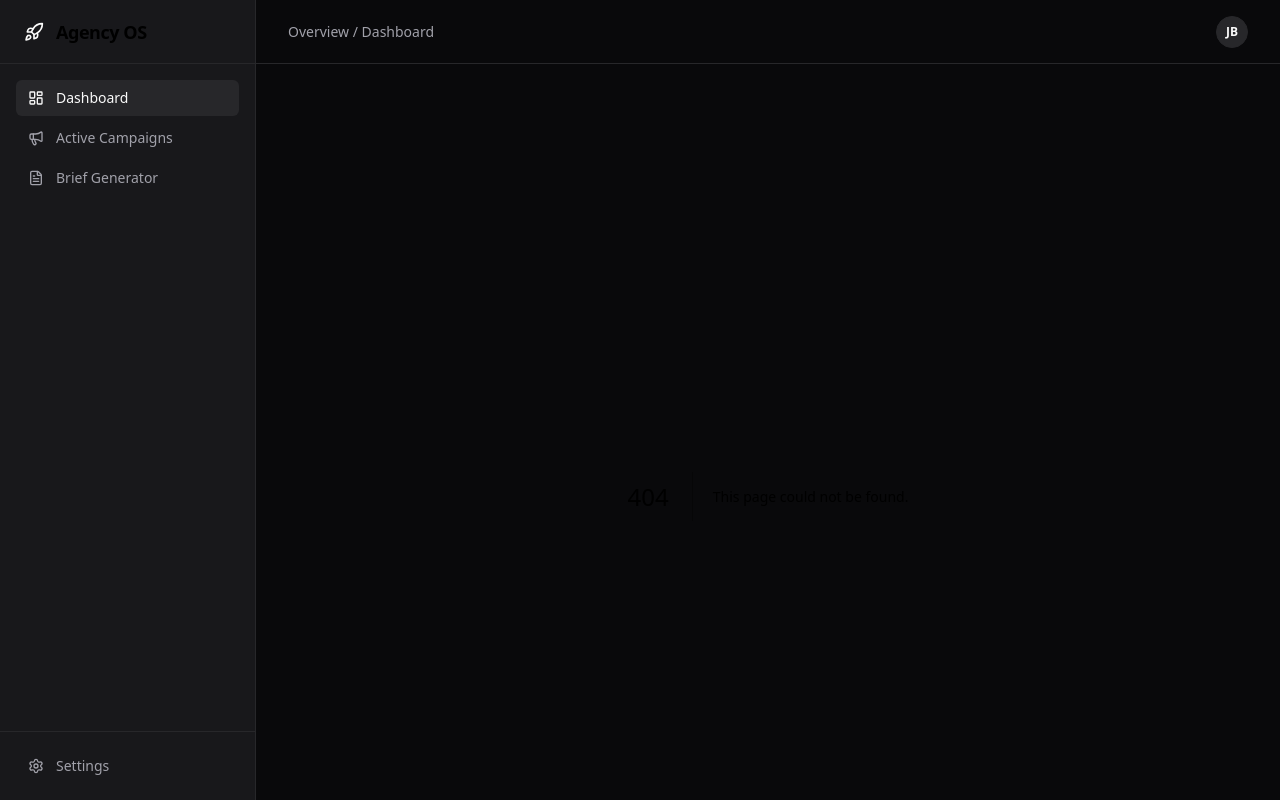
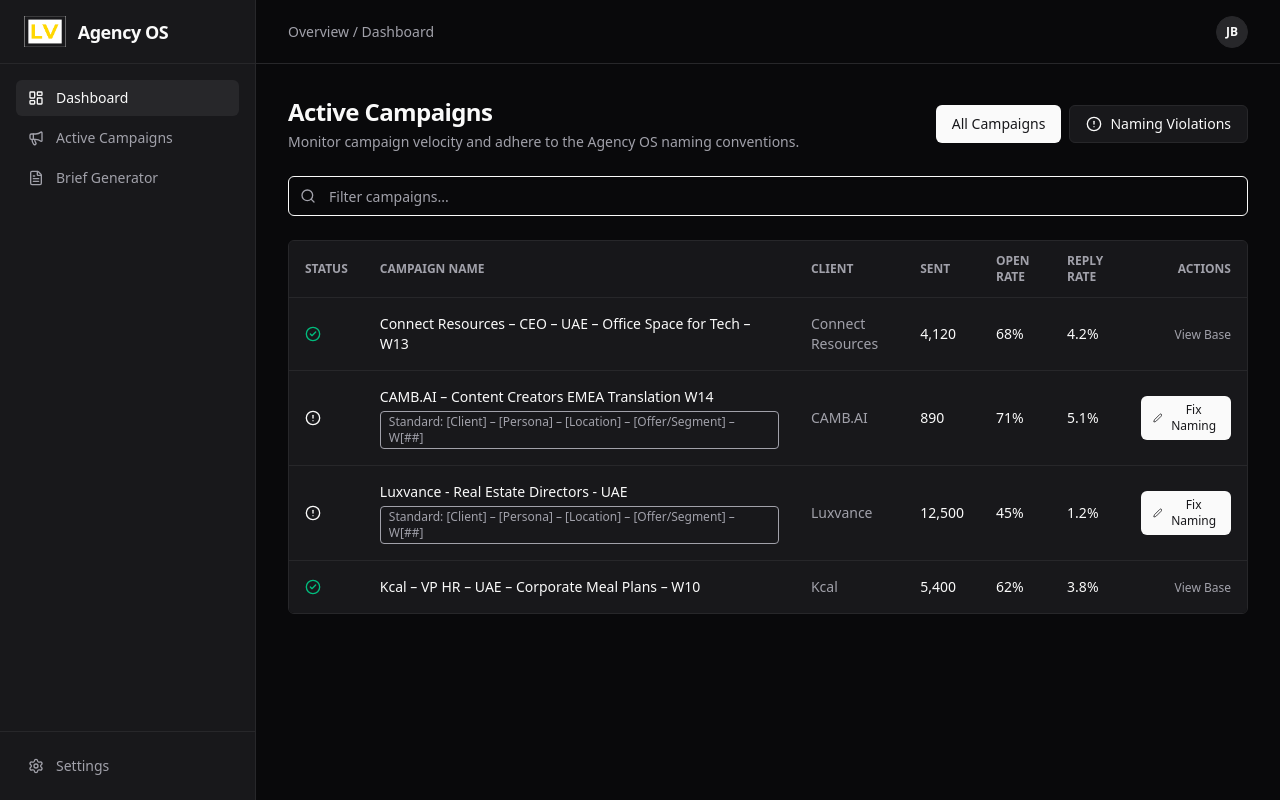
Before and after one commit to joseburneo/agy-lxv-frontend, a Next.js app: page /campaigns in a window 1280 px wide. Before the commit this address had no page. Built offline with nearby package versions, Linux system fonts and the light colour scheme.

Commit message:
feat: added Luxvance brand guidelines and logo

```diff
--- /dev/null
+++ b/src/app/campaigns/page.tsx
@@ -0,0 +1,104 @@
+"use client";
+
+import { useState } from "react";
+import { AlertCircle, CheckCircle2, ChevronDown, Edit2, Search } from "lucide-react";
+
+// Mock Data structure based on Instantly campaigns
+const mockCampaigns = [
+  { id: "1", name: "Connect Resources – CEO – UAE – Office Space for Tech – W13", client: "Connect Resources", sent: 4120, open: "68%", reply: "4.2%", isCompliant: true },
+  { id: "2", name: "CAMB.AI – Content Creators EMEA Translation W14", client: "CAMB.AI", sent: 890, open: "71%", reply: "5.1%", isCompliant: false },
+  { id: "3", name: "Luxvance - Real Estate Directors - UAE", client: "Luxvance", sent: 12500, open: "45%", reply: "1.2%", isCompliant: false },
+  { id: "4", name: "Kcal – VP HR – UAE – Corporate Meal Plans – W10", client: "Kcal", sent: 5400, open: "62%", reply: "3.8%", isCompliant: true },
+];
+
+export default function CampaignsPage() {
+  const [filter, setFilter] = useState<"all" | "violations">("all");
+
+  const filtered = mockCampaigns.filter(c => filter === "all" ? true : !c.isCompliant);
+
+  return (
+    <div className="space-y-6 max-w-7xl mx-auto h-full flex flex-col">
+      <div className="flex items-center justify-between">
+        <div>
+          <h2 className="text-2xl font-bold tracking-tight">Active Campaigns</h2>
+          <p className="text-muted-foreground mt-1 text-sm">Monitor campaign velocity and adhere to the Agency OS naming conventions.</p>
+        </div>
+        <div className="flex space-x-2">
+          <button
+            onClick={() => setFilter("all")}
+            className={`px-4 py-2 text-sm font-medium rounded-md transition-colors ${filter === "all" ? "bg-primary text-primary-foreground" : "bg-card border border-border text-foreground hover:bg-secondary"}`}
+          >
+            All Campaigns
+          </button>
+          <button
+            onClick={() => setFilter("violations")}
+            className={`px-4 py-2 text-sm font-medium rounded-md transition-colors flex items-center ${filter === "violations" ? "bg-destructive text-destructive-foreground" : "bg-card border border-border text-foreground hover:bg-secondary"}`}
+          >
+            <AlertCircle className="w-4 h-4 mr-2" />
+            Naming Violations
+          </button>
+        </div>
+      </div>
+
+      <div className="relative">
+        <Search className="absolute left-3 top-3 h-4 w-4 text-muted-foreground" />
+        <input
+          type="text"
+          placeholder="Filter campaigns..."
+          className="flex h-10 w-full rounded-md border border-input bg-background px-3 py-2 pl-10 text-sm ring-offset-background file:border-0 file:bg-transparent file:text-sm file:font-medium placeholder:text-muted-foreground focus-visible:outline-none focus-visible:ring-2 focus-visible:ring-ring focus-visible:ring-offset-2 disabled:cursor-not-allowed disabled:opacity-50"
+        />
+      </div>
+
+      <div className="rounded-md border border-border shrink-0 overflow-hidden">
+        <table className="w-full text-sm text-left">
+          <thead className="bg-secondary/50 text-muted-foreground text-xs uppercase font-medium border-b border-border">
+            <tr>
+              <th className="px-4 py-3">Status</th>
+              <th className="px-4 py-3 w-[45%]">Campaign Name</th>
+              <th className="px-4 py-3">Client</th>
+              <th className="px-4 py-3">Sent</th>
+              <th className="px-4 py-3">Open Rate</th>
+              <th className="px-4 py-3">Reply Rate</th>
+              <th className="px-4 py-3 text-right">Actions</th>
+            </tr>
+          </thead>
+          <tbody className="divide-y divide-border bg-card">
+            {filtered.map(campaign => (
+              <tr key={campaign.id} className="hover:bg-secondary/30 transition-colors">
+                <td className="px-4 py-4">
+                  {campaign.isCompliant ? (
+                     <CheckCircle2 className="w-4 h-4 text-emerald-500" />
+                  ) : (
+                     <AlertCircle className="w-4 h-4 text-destructive" />
+                  )}
+                </td>
+                <td className={`px-4 py-4 font-medium ${!campaign.isCompliant ? 'text-destructive' : 'text-foreground'}`}>
+                  {campaign.name}
+                  {!campaign.isCompliant && (
+                    <p className="text-xs text-muted-foreground font-normal mt-1 border border-destructive/30 bg-destructive/10 inline-block px-2 py-0.5 rounded text-destructive-foreground/80">
+                      Standard: [Client] – [Persona] – [Location] – [Offer/Segment] – W[##]
+                    </p>
+                  )}
+                </td>
+                <td className="px-4 py-4 text-muted-foreground">{campaign.client}</td>
+                <td className="px-4 py-4">{campaign.sent.toLocaleString()}</td>
+                <td className="px-4 py-4">{campaign.open}</td>
+                <td className="px-4 py-4">{campaign.reply}</td>
+                <td className="px-4 py-4 text-right">
+                  {!campaign.isCompliant ? (
+                    <button className="inline-flex items-center text-xs bg-primary text-primary-foreground px-3 py-1.5 rounded-md hover:bg-primary/90 transition-colors font-medium">
+                      <Edit2 className="w-3 h-3 mr-1.5" />
+                      Fix Naming
+                    </button>
+                  ) : (
+                    <button className="text-xs text-muted-foreground hover:text-foreground">View Base</button>
+                  )}
+                </td>
+              </tr>
+            ))}
+          </tbody>
+        </table>
+      </div>
+    </div>
+  );
+}
--- a/src/components/layout/Sidebar.tsx
+++ b/src/components/layout/Sidebar.tsx
@@ -5,7 +5,7 @@
   return (
     <aside className="w-64 h-screen border-r border-border bg-card flex flex-col shrink-0">
       <div className="h-16 flex items-center px-6 border-b border-border">
-        <Rocket className="w-5 h-5 mr-3 text-primary" />
+        <img src="/logo.png" alt="Luxvance Logo" className="h-8 w-auto object-contain mr-3" />
         <span className="font-semibold text-lg tracking-tight">Agency OS</span>
       </div>
       <nav className="flex-1 p-4 space-y-1">
```
Also changed, not shown: public/logo.png (added).
